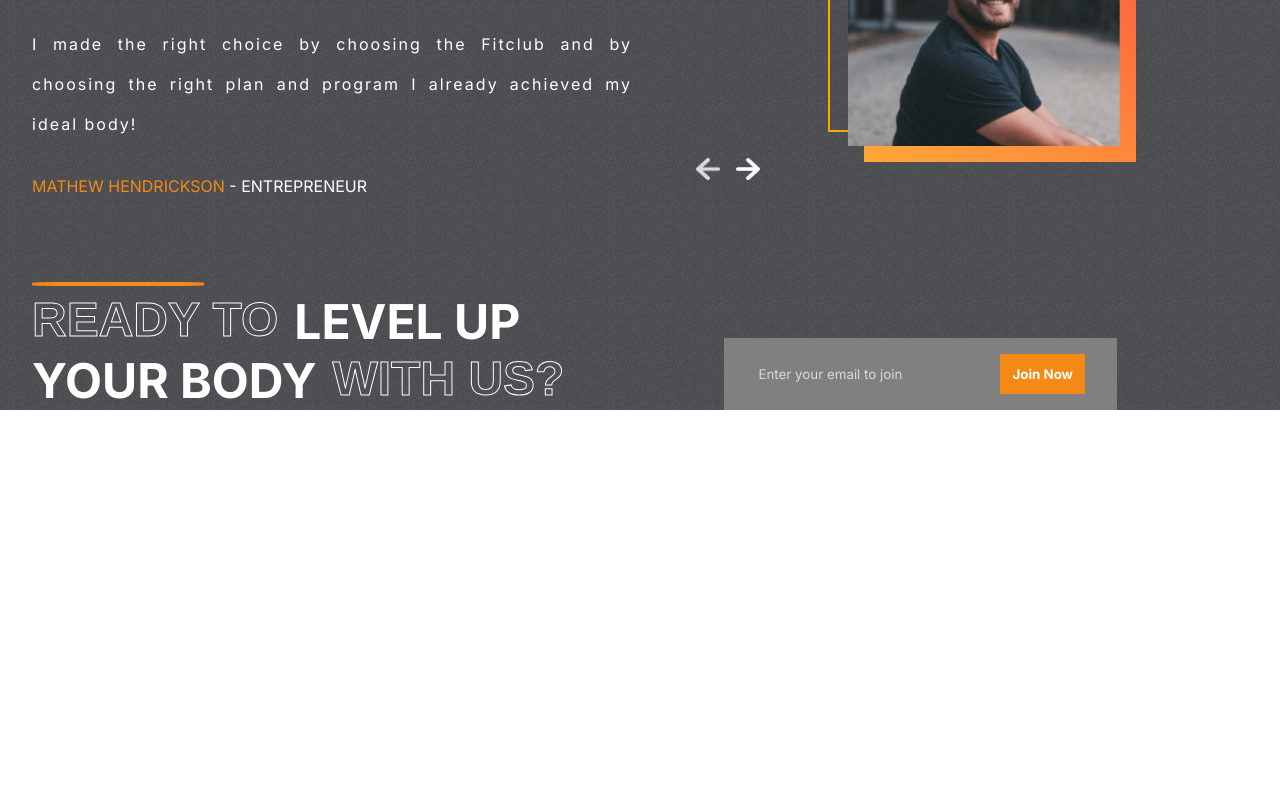
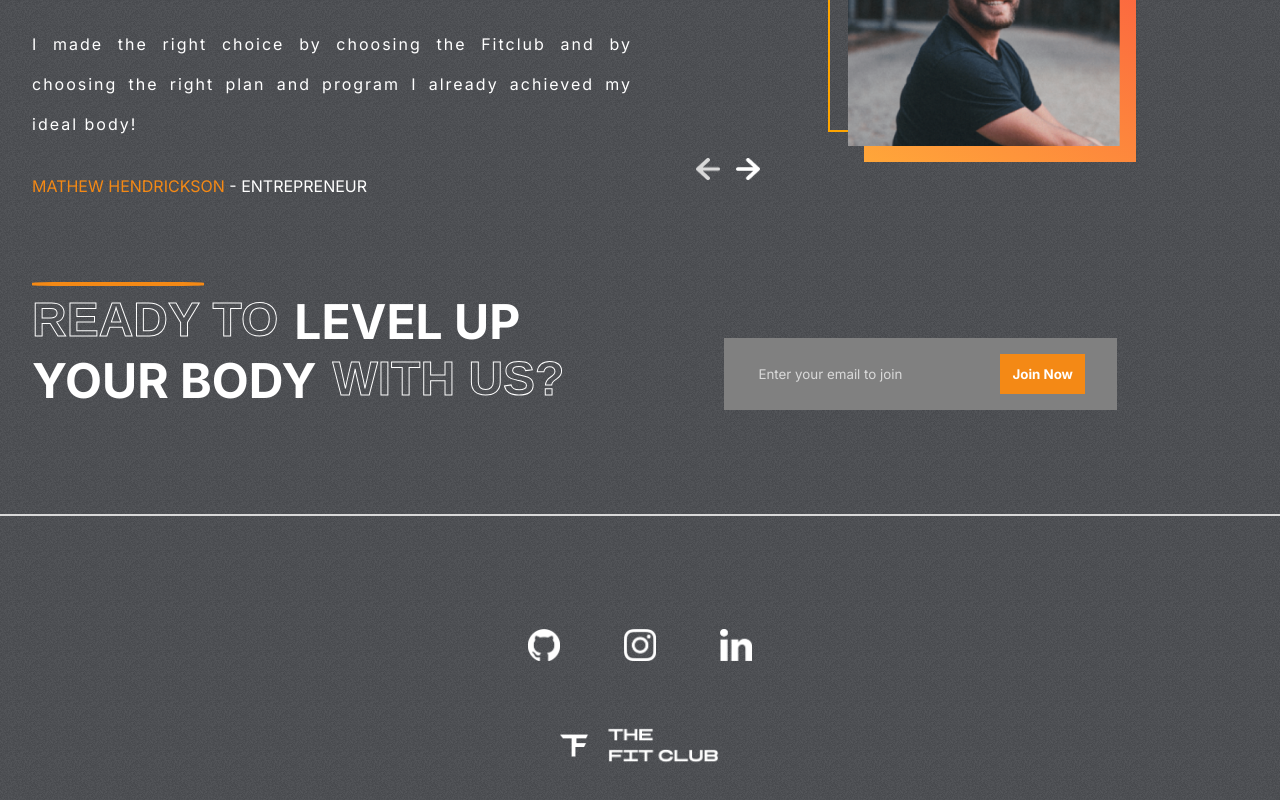
Before and after one commit to abhi-0086/fit-shit, a React (Create React App) app: page / in a window 1280 px wide. Shown: the part 2734-3534 px from the top of the page. Before the commit the page ends 3144 px from the top, so only its background shows below. Built offline with nearby package versions, Linux system fonts and the light colour scheme.

Commit message:
footer completed

```diff
--- a/src/App.js
+++ b/src/App.js
@@ -1,4 +1,5 @@
 import "./App.css";
+import Footer from "./components/Footer/Footer";
 import Hero from "./components/Hero/Hero";
 import Join from "./components/Join/Join";
 import Plans from "./components/Plans/Plans";
@@ -15,6 +16,7 @@
       <Plans />
       <Testimonials />
       <Join />
+      <Footer />
     </div>
   );
 }
--- /dev/null
+++ b/src/components/Footer/Footer.css
@@ -0,0 +1,32 @@
+.Footer-container {
+  position: relative;
+}
+
+.Footer-container > hr {
+  border: 1px solid var(--lightgray);
+}
+
+.footer {
+  padding: 1rem 2rem;
+  display: flex;
+  flex-direction: column;
+  gap: 4rem;
+  align-items: center;
+  justify-content: center;
+  height: 20rem;
+}
+
+.social-links {
+  display: flex;
+  gap: 4rem;
+}
+
+.social-links > img {
+  width: 2rem;
+  height: 2rem;
+  cursor: pointer;
+}
+
+.footer-logo > img {
+  width: 10rem;
+}
--- /dev/null
+++ b/src/components/Footer/Footer.jsx
@@ -0,0 +1,26 @@
+import React from "react";
+import "./Footer.css";
+import Github from "../../assets/github.png";
+import Instagram from "../../assets/instagram.png";
+import LinkedIn from "../../assets/linkedin.png";
+import Logo from "../../assets/logo.png";
+
+const Footer = () => {
+  return (
+    <div className="Footer-container">
+      <hr />
+      <div className="footer">
+        <div className="social-links">
+          <img src={Github} alt="" />
+          <img src={Instagram} alt="" />
+          <img src={LinkedIn} alt="" />
+        </div>
+        <div className="footer-logo">
+          <img src={Logo} alt="" />
+        </div>
+      </div>
+    </div>
+  );
+};
+
+export default Footer;
```
